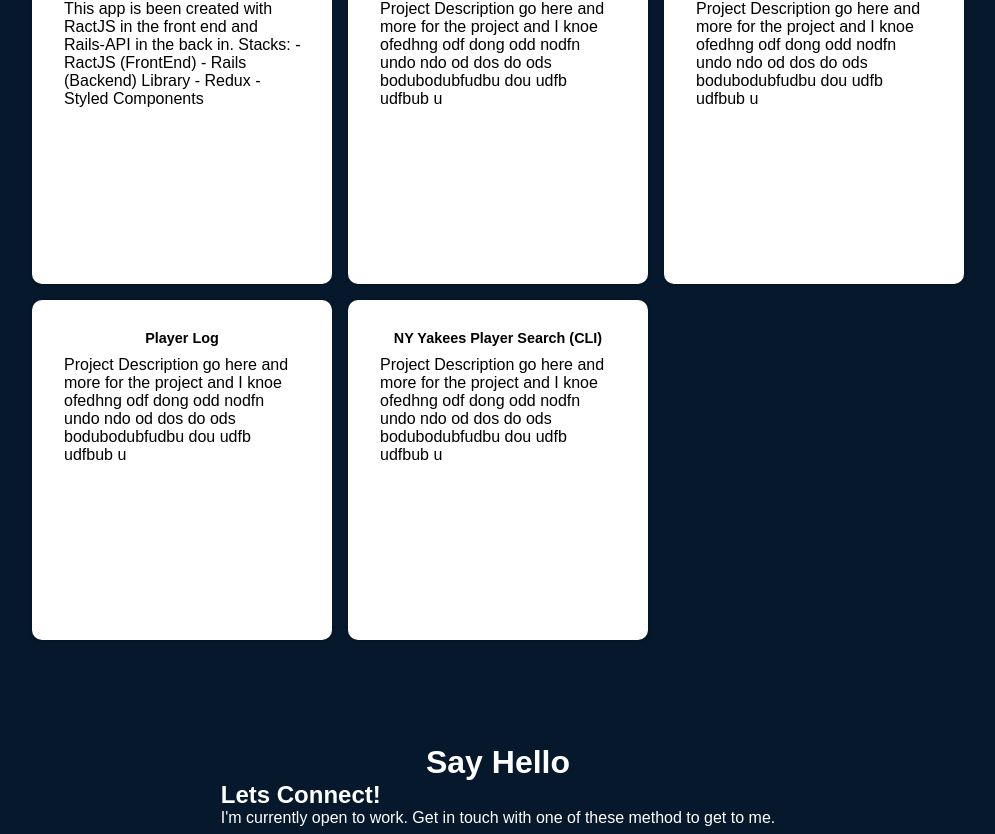
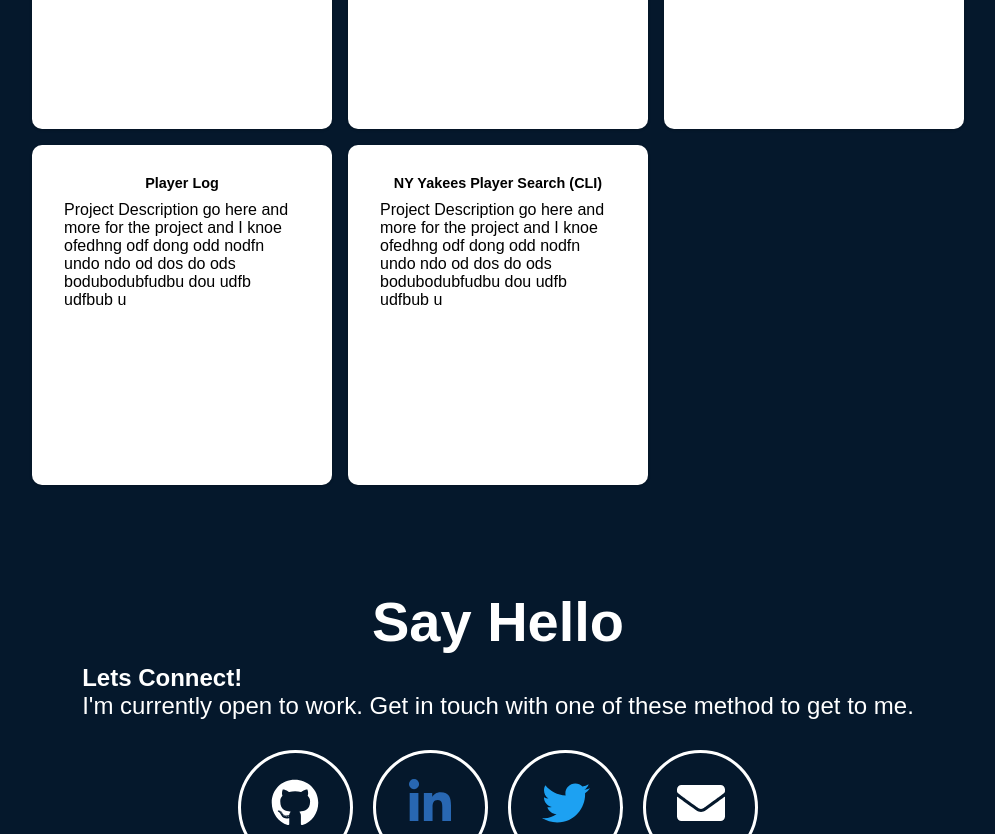
Before and after one commit to LuisCastilloKC/luis-castillo-portfolio, a React (Create React App) app: page /# in a window 1280 px wide. Shown: the part 1966-2800 px from the top of the page, without its empty margins (142-1137 px from the left). Built offline with nearby package versions, Linux system fonts and the light colour scheme.

Commit message:
style contact

```diff
--- a/src/pages/Home.jsx
+++ b/src/pages/Home.jsx
@@ -14,7 +14,7 @@ const Home = () => {
             <HomeH1>Luis Castillo</HomeH1>
             <HomeP >
             A Full-Stack Web Developer base on New York, USA.
-            I love buildingtools that are user-friendly, simple and delighful.
+            I love building tools that are user-friendly, simple and delighful.
             </HomeP>
             </HomeContent>
         </HomeContainerStyled>
--- a/src/pages/contact.jsx
+++ b/src/pages/contact.jsx
@@ -14,7 +14,7 @@ import { ContactContainer,
 
 const Contact = () => {
     return (
-        <ContactContainer>
+        <ContactContainer id="contact">
             <ContactH1>Say Hello</ContactH1>
             <ContactWrapper>
                 <ContactContent>
--- a/src/styles/Container.js
+++ b/src/styles/Container.js
@@ -75,7 +75,7 @@ import styled from 'styled-components'
 
     export const AboutWrapper = styled.div`
         display: grid;
-        height: 860px;
+        height: 560px;
         width: 100%;
         max-width: 1100px;
         margin-right: auto;
@@ -158,44 +158,117 @@ import styled from 'styled-components'
         display: flex;
         align-items: center;
         flex-direction: column;
+        min-height: 100vh;
+
     `
     export const ContactWrapper = styled.div`
-
+        padding: 0px;
     `
     export const ContactContent = styled.div`
+        padding: 10px;
 
     `
     export const ContactH1 = styled.h1`
         color: #fff;
+        font-size: 3.5rem;
         `
     export const ConctactH2 = styled.h2`
         color: #fff;
+        font-size: 1.5rem;
         `
     export const ContactP = styled.p`
         color: #fff;
+        font-size: 1.5rem;
         `
     export const ContactLinkContainer = styled.div`
         display: flex;
         justify-content: center;
+        margin-top: 20px;
+
 
         `
     export const ContactGitHubIcon = styled.div`
+        display: inline-block;
+        text-align: center;
+        width: 2.4em;
+        height: 2.4em;
+        line-height: 2.4em;
         font-size: 3rem;
         margin: 10px;
-        padding: 5px;
+        border-radius: 50%;
+        border: solid #fff;
+
+        &:hover {
+        transform: scale(1.04);
+        transition: all 0.2s ease-in-out;
+        cursor: pointer;
+        }
+
+        a {
+            color: #fff;
+
+        }
         `
     export const ContactLinkedInIcon = styled.div`
+        display: inline-block;
+        text-align: center;
+        width: 2.4em;
+        height: 2.4em;
+        line-height: 2.4em;
         font-size: 3rem;
         margin: 10px;
-        padding: 5px;
+        border-radius: 50%;
+        border: solid #fff;
+
+        &:hover {
+        transform: scale(1.04);
+        transition: all 0.2s ease-in-out;
+        cursor: pointer;
+        }
+
+        a {
+            color: #2867B2;
+        }
         `
     export const ContactTwitterIcon = styled.div`
+        display: inline-block;
+        text-align: center;
+        width: 2.4em;
+        height: 2.4em;
+        line-height: 2.4em;
         font-size: 3rem;
         margin: 10px;
-        padding: 5px;
+        border-radius: 50%;
+        border: solid #fff;
+
+        &:hover {
+        transform: scale(1.04);
+        transition: all 0.2s ease-in-out;
+        cursor: pointer;
+        }
+
+        a {
+            color: #1DA1F2;
+        }
     `
     export const ContactEmailIcon = styled.div`
+        display: inline-block;
+        text-align: center;
+        width: 2.4em;
+        height: 2.4em;
+        line-height: 2.4em;
         font-size: 3rem;
         margin: 10px;
-        padding: 5px;
+        border-radius: 50%;
+        border: solid #fff;
+
+        &:hover {
+        transform: scale(1.04);
+        transition: all 0.2s ease-in-out;
+        cursor: pointer;
+        }
+
+        a {
+            color: #fff;
+        }
     `
```
